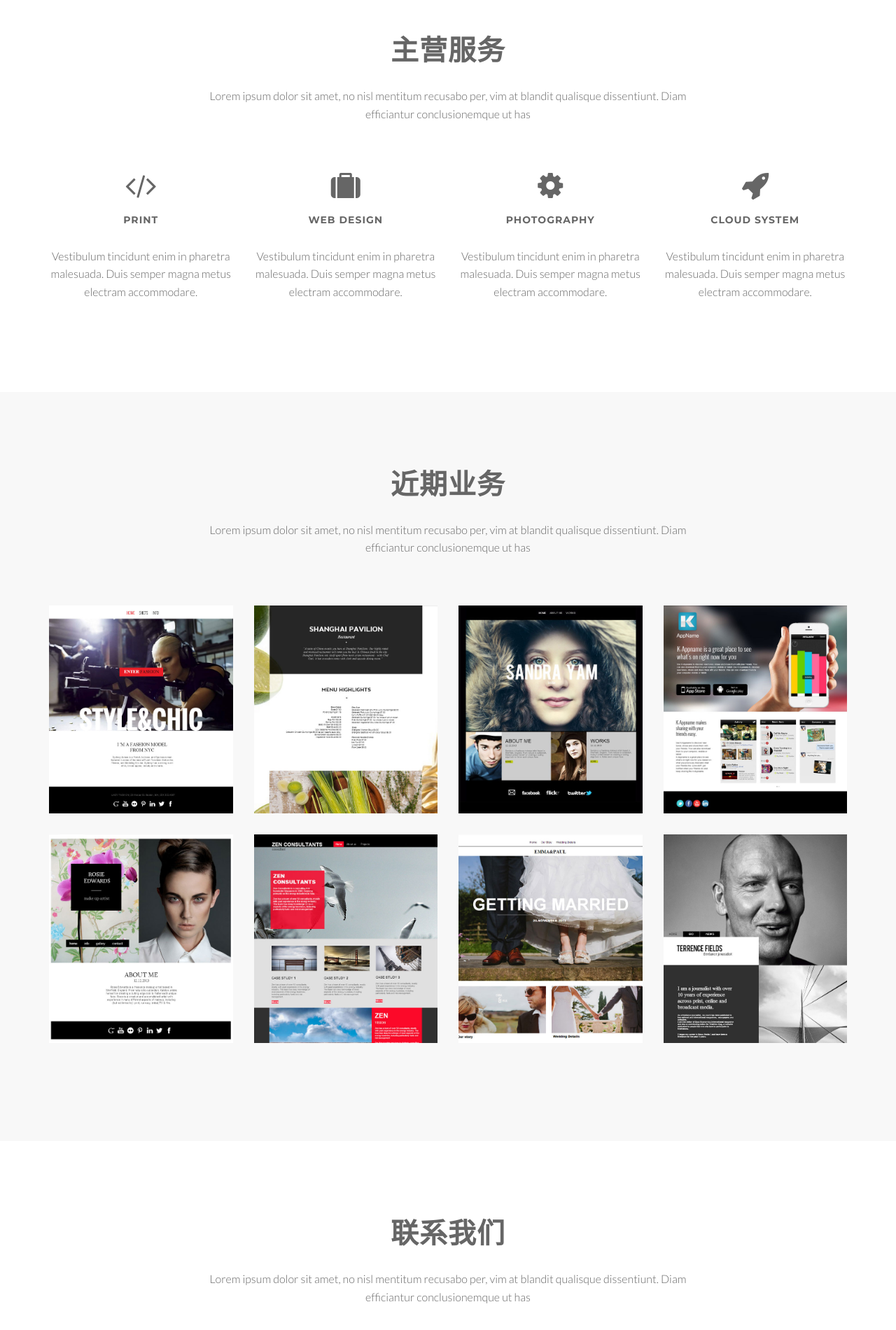
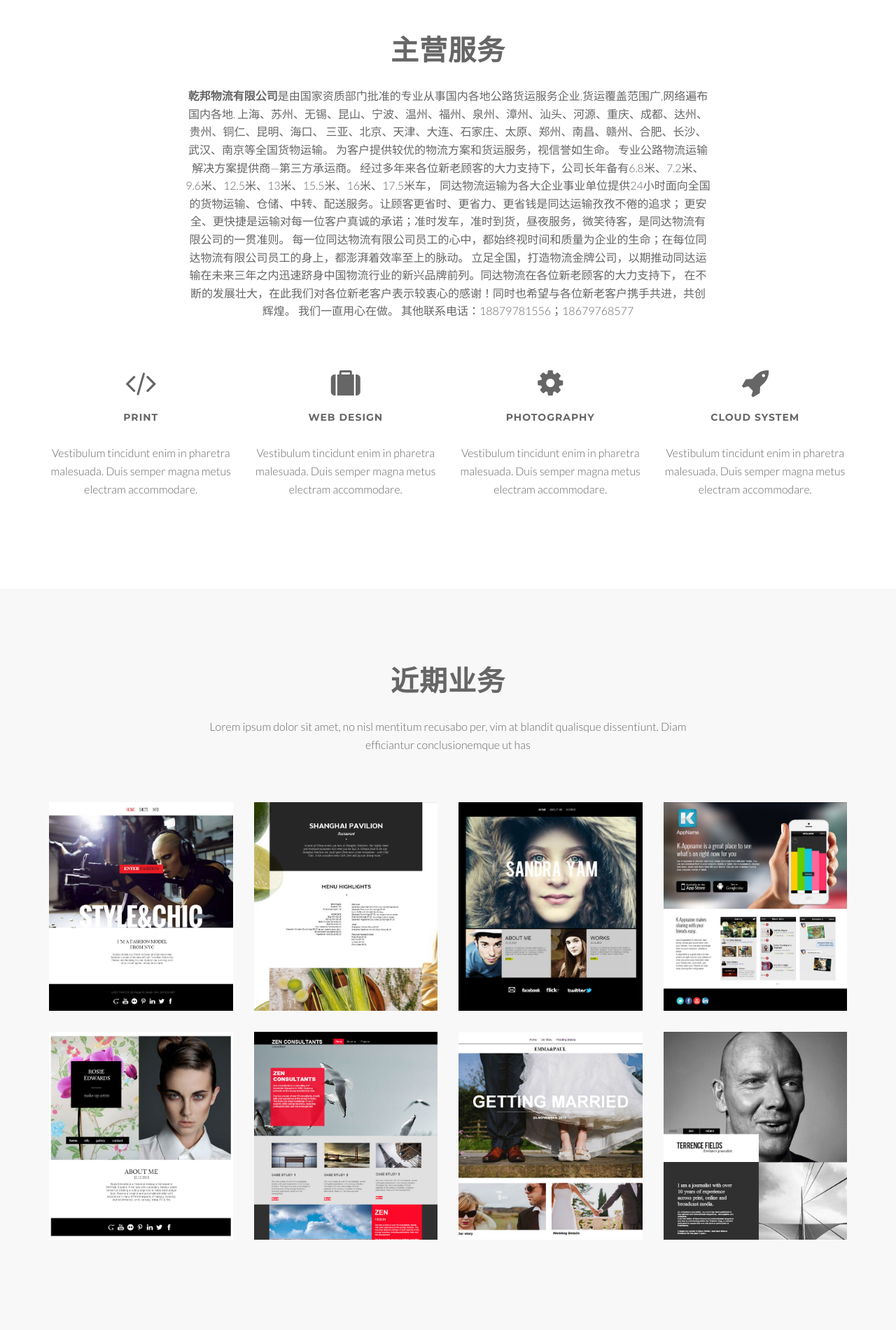
Before and after one commit to L-ee/QianBang, a website: page app/index.html in a window 1280 px wide. Shown: the part 1900-3800 px from the top of the page at 70% size. Drawn offline with Linux system fonts and the light colour scheme; files whose address does not match are found by name.

Commit message:
页面内容填充

```diff
--- a/app/index.html
+++ b/app/index.html
@@ -146,7 +146,19 @@
 
 					<div class="section-heading">
 					<h2>主营服务</h2>
-					<p>Lorem ipsum dolor sit amet, no nisl mentitum recusabo per, vim at blandit qualisque dissentiunt. Diam efficiantur conclusionemque ut has</p>
+					<p>
+						<strong>乾邦物流有限公司</strong>是由国家资质部门批准的专业从事国内各地公路货运服务企业,货运覆盖范围广,网络遍布国内各地.
+						上海、苏州、无锡、昆山、宁波、温州、福州、泉州、漳州、汕头、河源、重庆、成都、达州、贵州、铜仁、昆明、海口、
+						三亚、北京、天津、大连、石家庄、太原、郑州、南昌、赣州、合肥、长沙、武汉、南京等全国货物运输。
+						为客户提供较优的物流方案和货运服务，视信誉如生命。 专业公路物流运输解决方案提供商—第三方承运商。
+						经过多年来各位新老顾客的大力支持下，公司长年备有6.8米、7.2米、9.6米、12.5米、13米、15.5米、16米、17.5米车，
+						同达物流运输为各大企业事业单位提供24小时面向全国的货物运输、仓储、中转、配送服务。让顾客更省时、更省力、更省钱是同达运输孜孜不倦的追求；
+						更安全、更快捷是运输对每一位客户真诚的承诺；准时发车，准时到货，昼夜服务，微笑待客，是同达物流有限公司的一贯准则。
+						每一位同达物流有限公司员工的心中，都始终视时间和质量为企业的生命；在每位同达物流有限公司员工的身上，都澎湃着效率至上的脉动。
+						立足全国，打造物流金牌公司，以期推动同达运输在未来三年之内迅速跻身中国物流行业的新兴品牌前列。同达物流在各位新老顾客的大力支持下，
+						在不断的发展壮大，在此我们对各位新老客户表示较衷心的感谢！同时也希望与各位新老客户携手共进，共创辉煌。 我们一直用心在做。
+						其他联系电话：18879781556；18679768577
+					</p>
 					</div>
 
 				</div>
@@ -285,12 +297,22 @@
 			<div class="container">
 			<div class="row">
 				<div class="col-lg-8 col-lg-offset-2">
-
 					<div class="section-heading">
 					<h2>联系我们</h2>
-					<p>Lorem ipsum dolor sit amet, no nisl mentitum recusabo per, vim at blandit qualisque dissentiunt. Diam efficiantur conclusionemque ut has</p>
+					<p>
+						<strong>乾邦物流有限公司</strong>是由国家资质部门批准的专业从事国内各地公路货运服务企业,货运覆盖范围广,网络遍布国内各地.
+						上海、苏州、无锡、昆山、宁波、温州、福州、泉州、漳州、汕头、河源、重庆、成都、达州、贵州、铜仁、昆明、海口、
+						三亚、北京、天津、大连、石家庄、太原、郑州、南昌、赣州、合肥、长沙、武汉、南京等全国货物运输。
+						为客户提供较优的物流方案和货运服务，视信誉如生命。 专业公路物流运输解决方案提供商—第三方承运商。
+						经过多年来各位新老顾客的大力支持下，公司长年备有6.8米、7.2米、9.6米、12.5米、13米、15.5米、16米、17.5米车，
+						同达物流运输为各大企业事业单位提供24小时面向全国的货物运输、仓储、中转、配送服务。让顾客更省时、更省力、更省钱是同达运输孜孜不倦的追求；
+						更安全、更快捷是运输对每一位客户真诚的承诺；准时发车，准时到货，昼夜服务，微笑待客，是同达物流有限公司的一贯准则。
+						每一位同达物流有限公司员工的心中，都始终视时间和质量为企业的生命；在每位同达物流有限公司员工的身上，都澎湃着效率至上的脉动。
+						立足全国，打造物流金牌公司，以期推动同达运输在未来三年之内迅速跻身中国物流行业的新兴品牌前列。同达物流在各位新老顾客的大力支持下，
+						在不断的发展壮大，在此我们对各位新老客户表示较衷心的感谢！同时也希望与各位新老客户携手共进，共创辉煌。 我们一直用心在做。
+						其他联系电话：18879781556；18679768577
+					</p>
 					</div>
-
 				</div>
 			</div>
 			</div>
```
